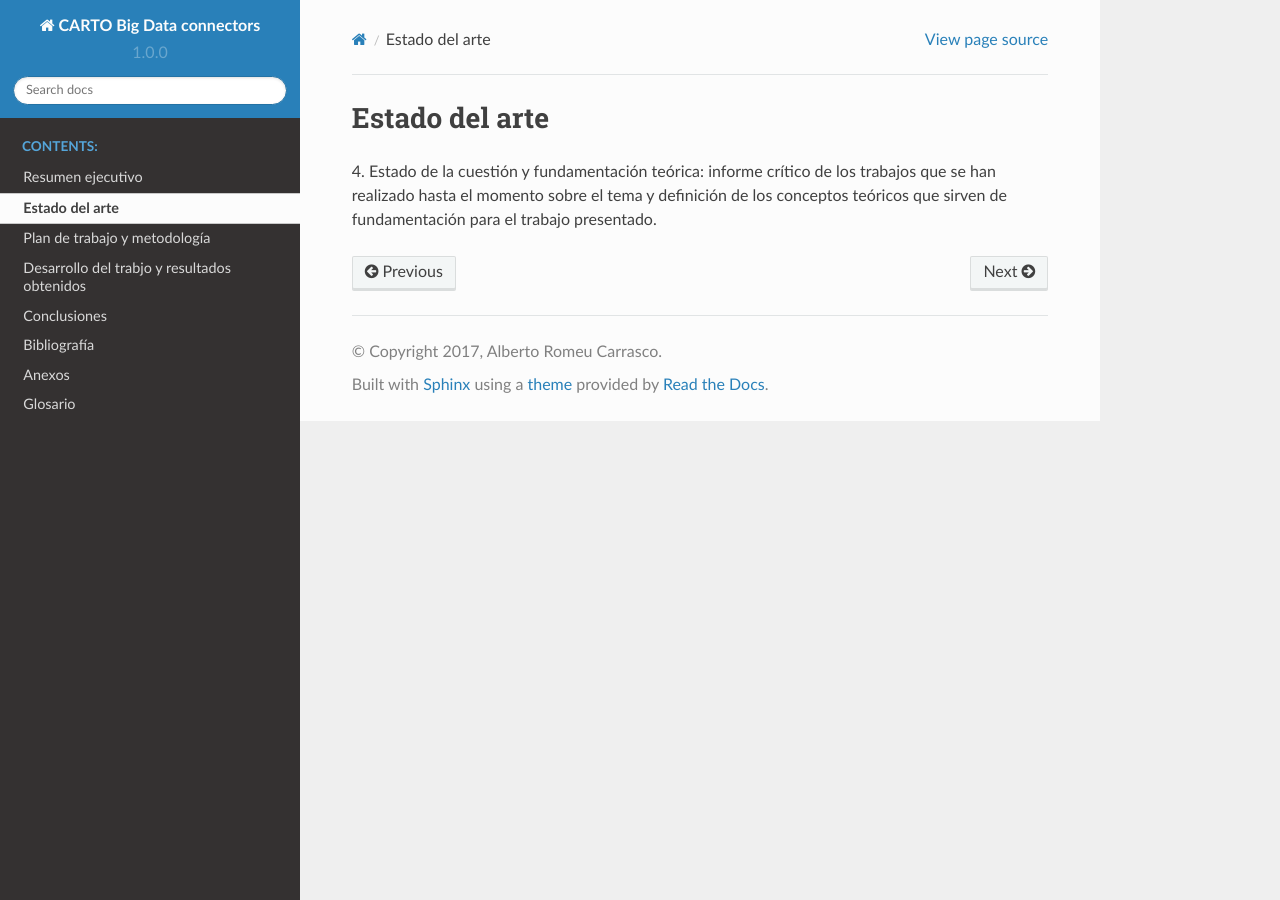
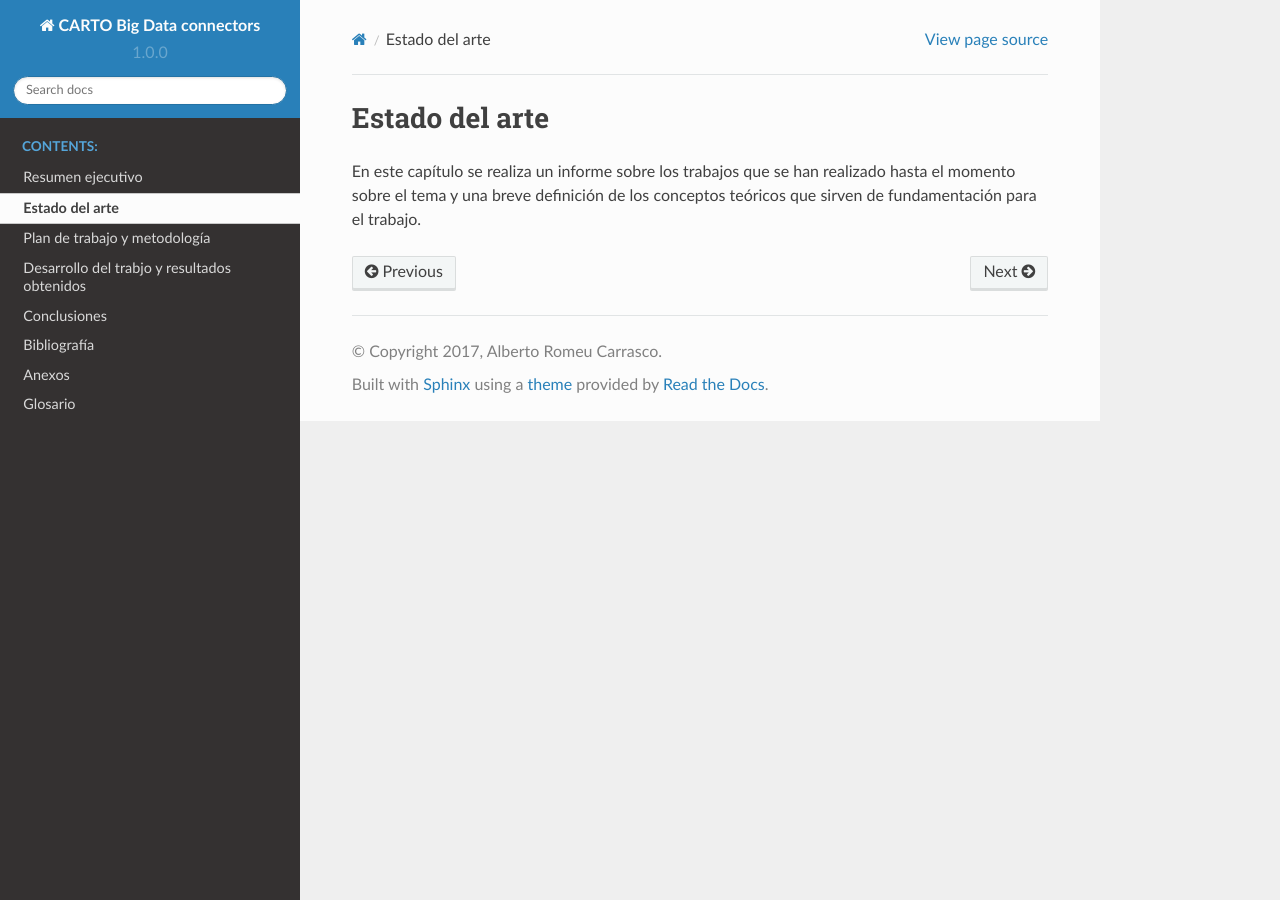
Before and after one commit to alrocar/TFM, a Sphinx documentation site: the page built from docs/source/tfm/10-estado-del-arte.rst, in a window 1280 px wide. Built offline with Sphinx 7.4.7 and the Read the Docs theme 2.0.0, drawn with Linux system fonts in a browser that asks for light colours.

Commit message:
ready to SotA

```diff
--- a/docs/source/tfm/10-estado-del-arte.rst
+++ b/docs/source/tfm/10-estado-del-arte.rst
@@ -3,6 +3,4 @@
 Estado del arte
 ===============
 
-4. Estado de la cuestión y fundamentación teórica: informe crítico de los trabajos
-que se han realizado hasta el momento sobre el tema y definición de los conceptos
-teóricos que sirven de fundamentación para el trabajo presentado.
+En este capítulo se realiza un informe sobre los trabajos que se han realizado hasta el momento sobre el tema y una breve definición de los conceptos teóricos que sirven de fundamentación para el trabajo.
```
